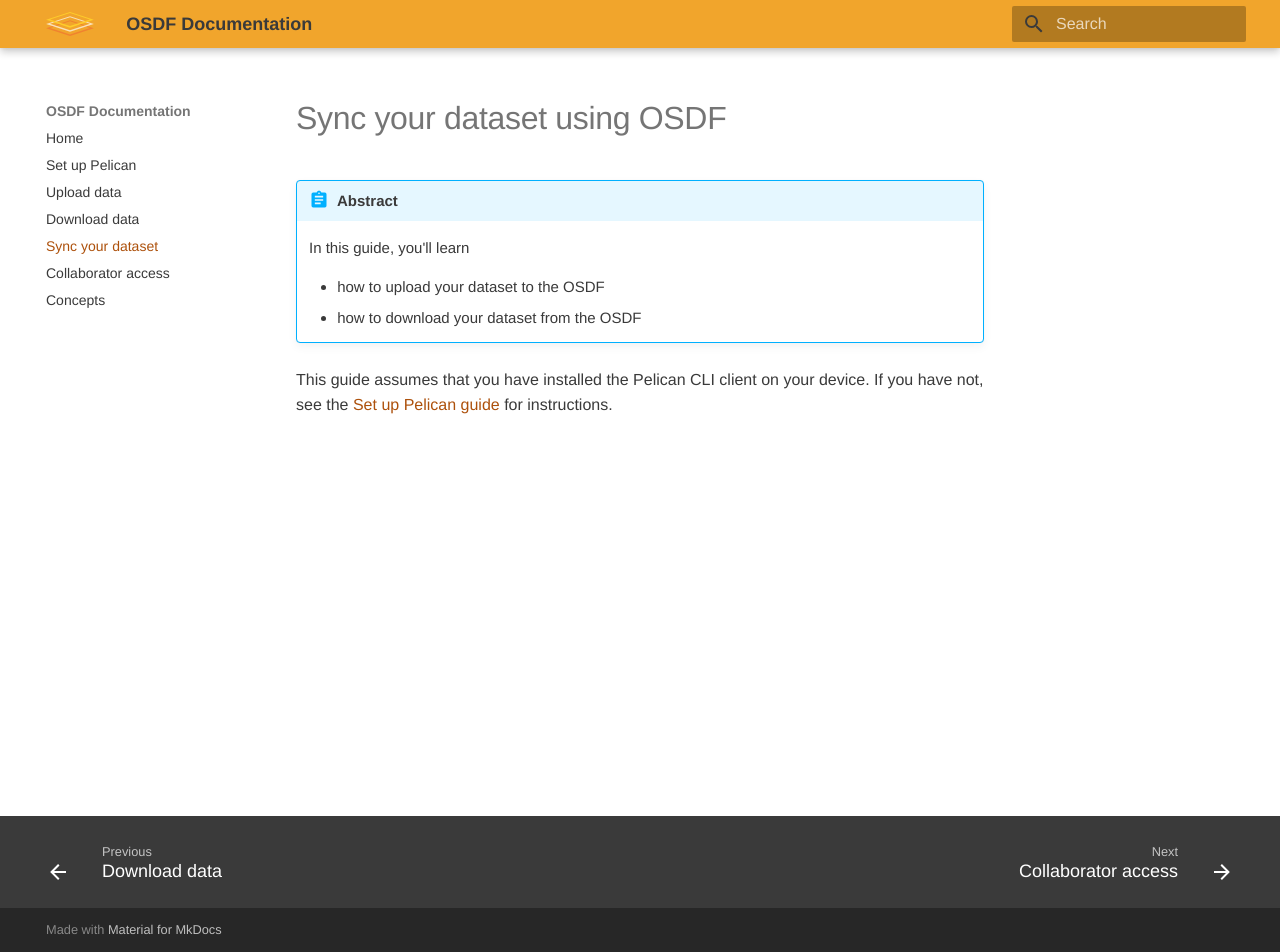
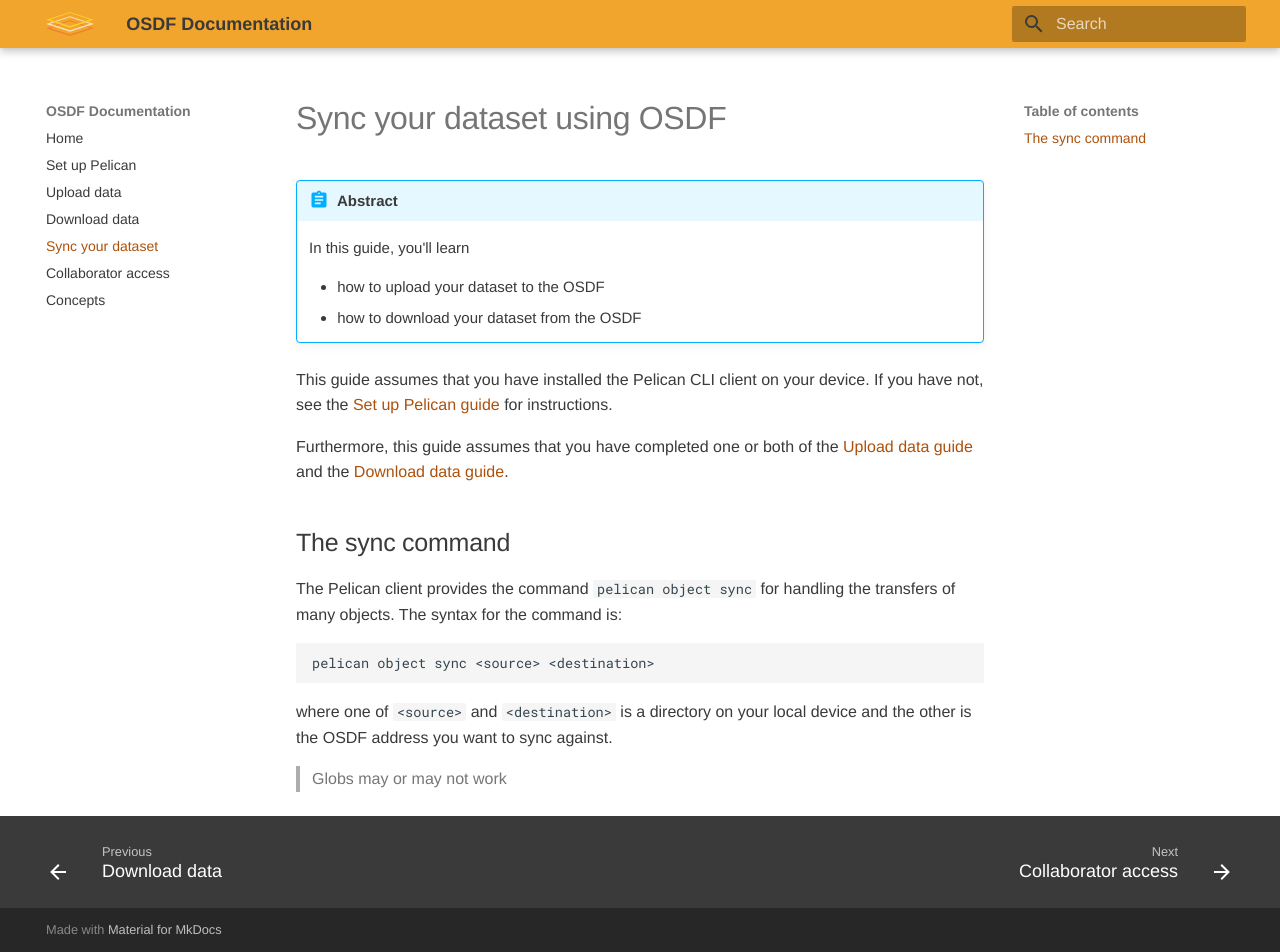
Before and after one commit to osg-htc/osdf-docs, an MkDocs documentation site: the page built from docs/sync-dataset.md, in a window 1280 px wide and 952 px high. Built offline with MkDocs 1.6.1 and Material for MkDocs 9.7.7, drawn with Linux system fonts in a browser that asks for light colours.

Commit message:
Add syntax

````diff
--- a/docs/sync-dataset.md
+++ b/docs/sync-dataset.md
@@ -9,3 +9,18 @@
 
 This guide assumes that you have installed the Pelican CLI client on your device.
 If you have not, see the [Set up Pelican guide](pelican-client.md) for instructions.
+
+Furthermore, this guide assumes that you have completed one or both of the [Upload data guide](upload-data.md) and the [Download data guide](download-data.md).
+
+## The sync command
+
+The Pelican client provides the command `pelican object sync` for handling the transfers of many objects.
+The syntax for the command is:
+
+```{ .term }
+pelican object sync <source> <destination>
+```
+
+where one of `<source>` and `<destination>` is a directory on your local device and the other is the OSDF address you want to sync against.
+
+> Globs may or may not work
````
